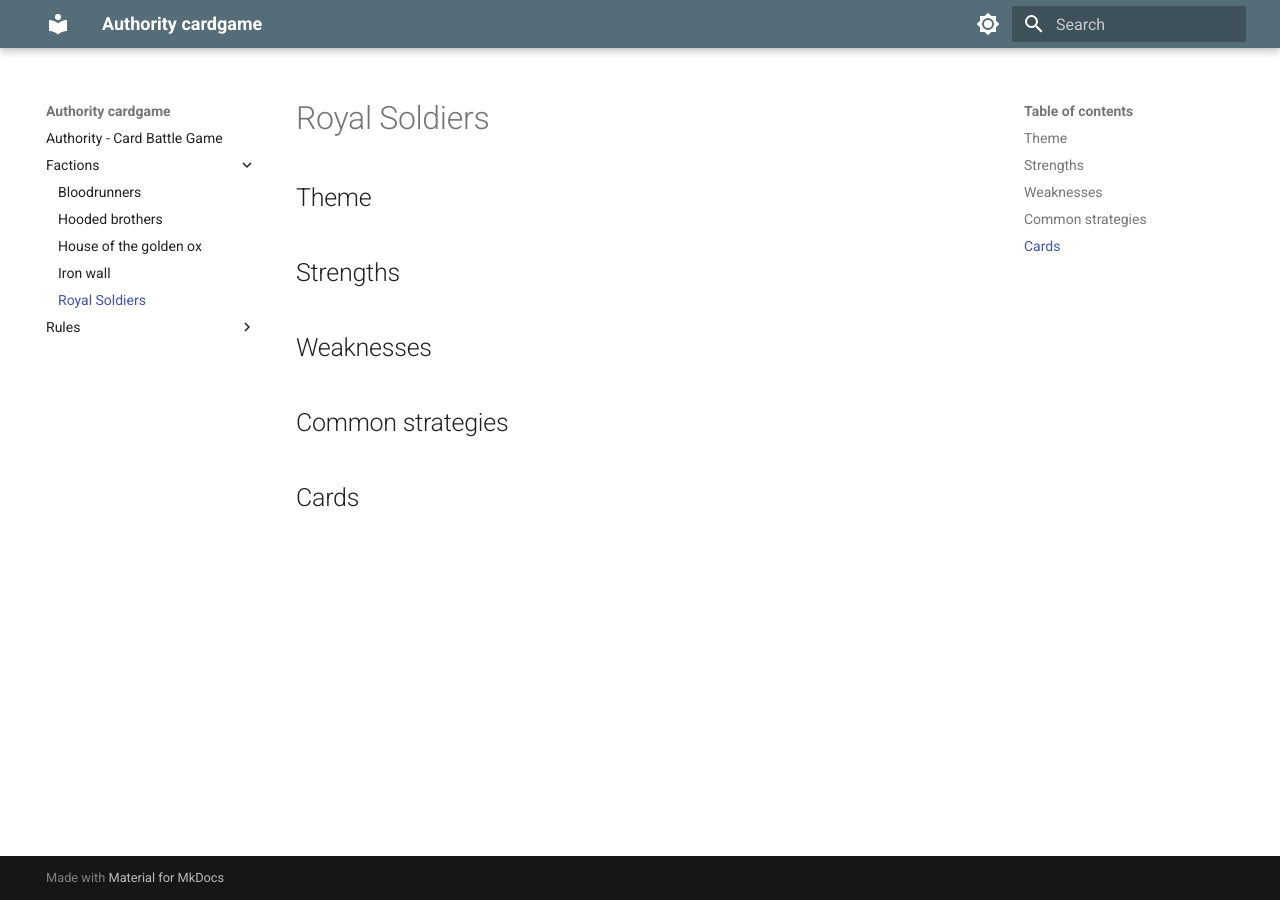
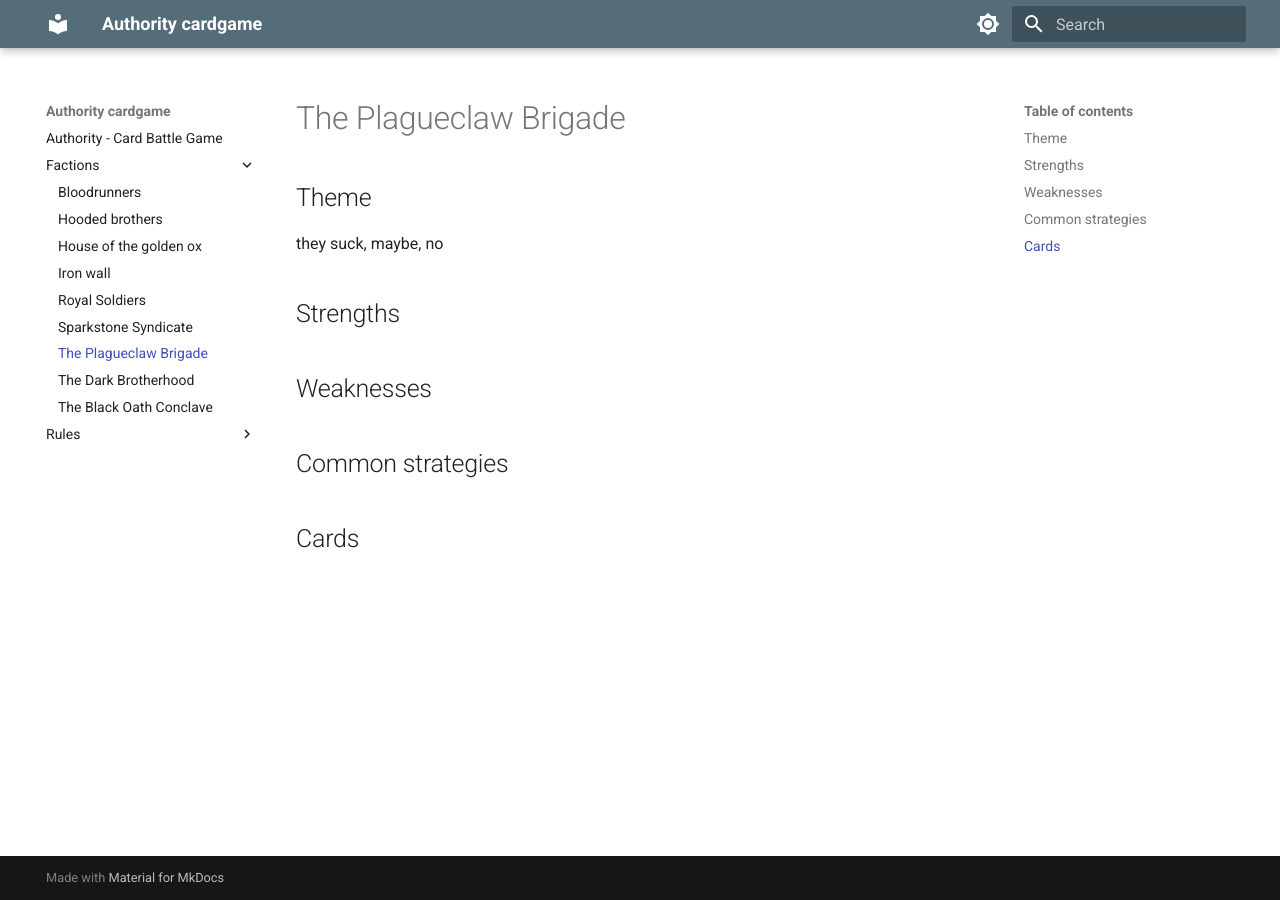
Before and after one commit to Authority-cardgame/Authority-cardgame.github.io, an MkDocs documentation site: the page built from authority_docs/Factions/the_black_oath_conclave.md, in a window 1280 px wide. Built offline with MkDocs 1.6.1 and Material for MkDocs 9.7.7, drawn with Linux system fonts in a browser that asks for light colours.

Commit message:
fixup for uv package stuff and added more docs!

```diff
--- /dev/null
+++ b/authority_docs/Factions/sparkstone_syndicate.md
@@ -0,0 +1,11 @@
+# Sparkstone Syndicate
+
+## Theme
+
+## Strengths
+
+## Weaknesses
+
+## Common strategies
+
+## Cards
--- a/docs/Factions/royal_soldiers.md
+++ b/authority_docs/Factions/the_black_oath_conclave.md
@@ -1,6 +1,8 @@
-# Royal Soldiers
+# The Plagueclaw Brigade
 
 ## Theme
+
+they suck, maybe, no
 
 ## Strengths
 
--- /dev/null
+++ b/authority_docs/Factions/the_dark_brotherhood.md
@@ -0,0 +1,11 @@
+# The Dark Brotherhood
+
+## Theme
+
+## Strengths
+
+## Weaknesses
+
+## Common strategies
+
+## Cards
--- /dev/null
+++ b/authority_docs/Factions/the_plagueclaw_brigade.md
@@ -0,0 +1,11 @@
+# The Black Oath Conclave
+
+## Theme
+
+## Strengths
+
+## Weaknesses
+
+## Common strategies
+
+## Cards
--- a/mkdocs.yml
+++ b/mkdocs.yml
@@ -1,4 +1,5 @@
 site_name: Authority cardgame
+docs_dir: authority_docs
 theme:
   favicon: img/Sword_and_Shield.png
   name: material
```
Also changed, not shown: authority_docs/Factions/royal_soldiers.md (added, +12 -0 lines), pyproject.toml (+5 -10 lines), authority_docs/Factions/bloodrunners.md (renamed from docs/Factions/bloodrunners.md), authority_docs/Factions/hooded_brothers.md (renamed from docs/Factions/hooded_brothers.md), authority_docs/Factions/house_of_golden_ox.md (renamed from docs/Factions/house_of_golden_ox.md), authority_docs/Factions/iron_wall.md (renamed from docs/Factions/iron_wall.md), authority_docs/Rules/stefan.md (renamed from docs/Rules/stefan.md), authority_docs/img/Sword_and_Shield.png (renamed from docs/img/Sword_and_Shield.png), authority_docs/img/stefan_lugter.png (renamed from docs/img/stefan_lugter.png), authority_docs/index.md (renamed from docs/index.md), 3 other files.
